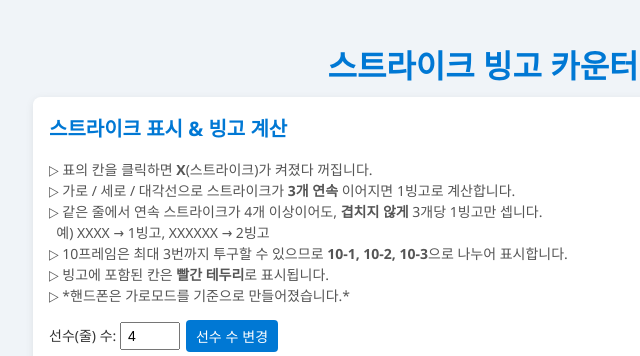
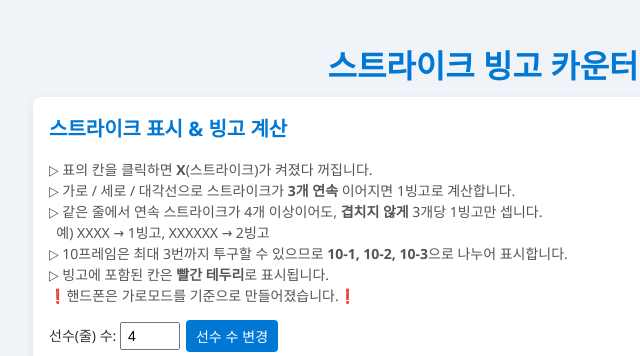
Before and after one commit to penguin311/strike_bingo, a plain HTML site: page index.html in a window 1280 px wide. Shown: the top 356 px of the page, 157-797 px from the left. Drawn offline with Linux system fonts and the light colour scheme.

Commit message:
Update index.html

```diff
--- a/index.html
+++ b/index.html
@@ -257,7 +257,7 @@
         &nbsp;&nbsp;예) XXXX → 1빙고, XXXXXX → 2빙고<br>
         ▷ 10프레임은 최대 3번까지 투구할 수 있으므로 <b>10-1, 10-2, 10-3</b>으로 나누어 표시합니다.<br>
         ▷ 빙고에 포함된 칸은 <b>빨간 테두리</b>로 표시됩니다.<br>
-        ▷ *핸드폰은 가로모드를 기준으로 만들어졌습니다.*
+        ❗핸드폰은 가로모드를 기준으로 만들어졌습니다.❗
       </p>
 
       <div class="controls">
```
